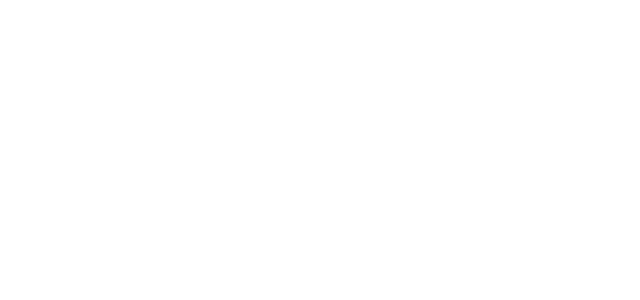
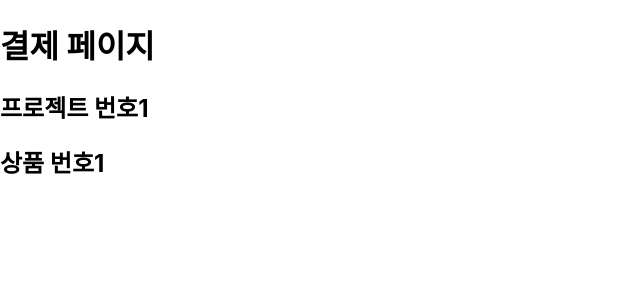
Before and after one commit to dongjea2/RhollingIdeasFront, a React (Create React App) app: page /order/1/1 in a window 1280 px wide. Before the commit this address had no page. Shown: the top 300 px of the page, without its empty margins (0-640 px from the left). Built offline with nearby package versions, Linux system fonts and the light colour scheme.

Commit message:
페이지 설정

```diff
--- a/src/App.js
+++ b/src/App.js
@@ -3,15 +3,21 @@ import logo from './logo.svg';
 import './App.css';
 import { BrowserRouter, Routes,Route} from "react-router-dom"
 import ProjectList from './components/Project';
+import ProjectDetail from './components/ProjectDetail';
+import Order from './components/Order';
+import EmptyPage from './components/EmptyPage';
 
 function App () {
 
 return (
 <BrowserRouter>
     <Routes>
-        <Route exact path='/' element={ <h1>메인페이지</h1>} />
+        <Route path='/' element={ <h1>메인페이지</h1>} />
 
         <Route path='/discover' element={<ProjectList/>} />
+        <Route path='/projectdetail/:prodNo' element={<ProjectDetail/>} />
+        <Route path='/order/:prodNo/:rewardNo' element={<Order/>} />
+        <Route path='*' element={<EmptyPage/>}/>
 
 
     </Routes>
--- /dev/null
+++ b/src/components/EmptyPage.js
@@ -0,0 +1,11 @@
+import { Link } from "react-router-dom";
+
+export default function EmptyPage() {
+
+    return(
+        <>
+            <h2>존재하지 않는 페이지 입니다.</h2>
+            <Link to ="/">돌아가기</Link>
+        </>
+    );
+}
--- /dev/null
+++ b/src/components/Order.js
@@ -0,0 +1,17 @@
+import {useParams} from "react-router-dom";
+
+export default function Order() {
+
+    const { prodNo , rewardNo} = useParams();
+    console.log({prodNo});
+    console.log({rewardNo});
+
+  return (
+    <>
+
+      <h1>결제 페이지 </h1>
+      <h2>프로젝트 번호{prodNo}</h2>
+      <h2>상품 번호{rewardNo}</h2>
+    </>
+  );
+}
--- a/src/components/Project.js
+++ b/src/components/Project.js
@@ -4,7 +4,8 @@ import items from '../projectMock.json';
 
 
 function Project({ item }) {
-  const {  id ,imgUrl, category,maker, title, brief,sumPrice ,ahchiveRate, remainingDate } = item;
+  const {  id ,imgUrl, category,maker, title,
+            brief,sumPrice ,ahchiveRate, remainingDate } = item;
 
 
   return (
--- /dev/null
+++ b/src/components/ProjectDetail.js
@@ -0,0 +1,14 @@
+import {useParams} from "react-router-dom";
+
+export default function ProjectDetail() {
+
+    const { prodNo } = useParams();
+    console.log({prodNo});
+
+  return (
+      <>
+        <h1>프로젝트 {prodNo}의 상세 페이지</h1>
+      </>
+
+  );
+}
```
